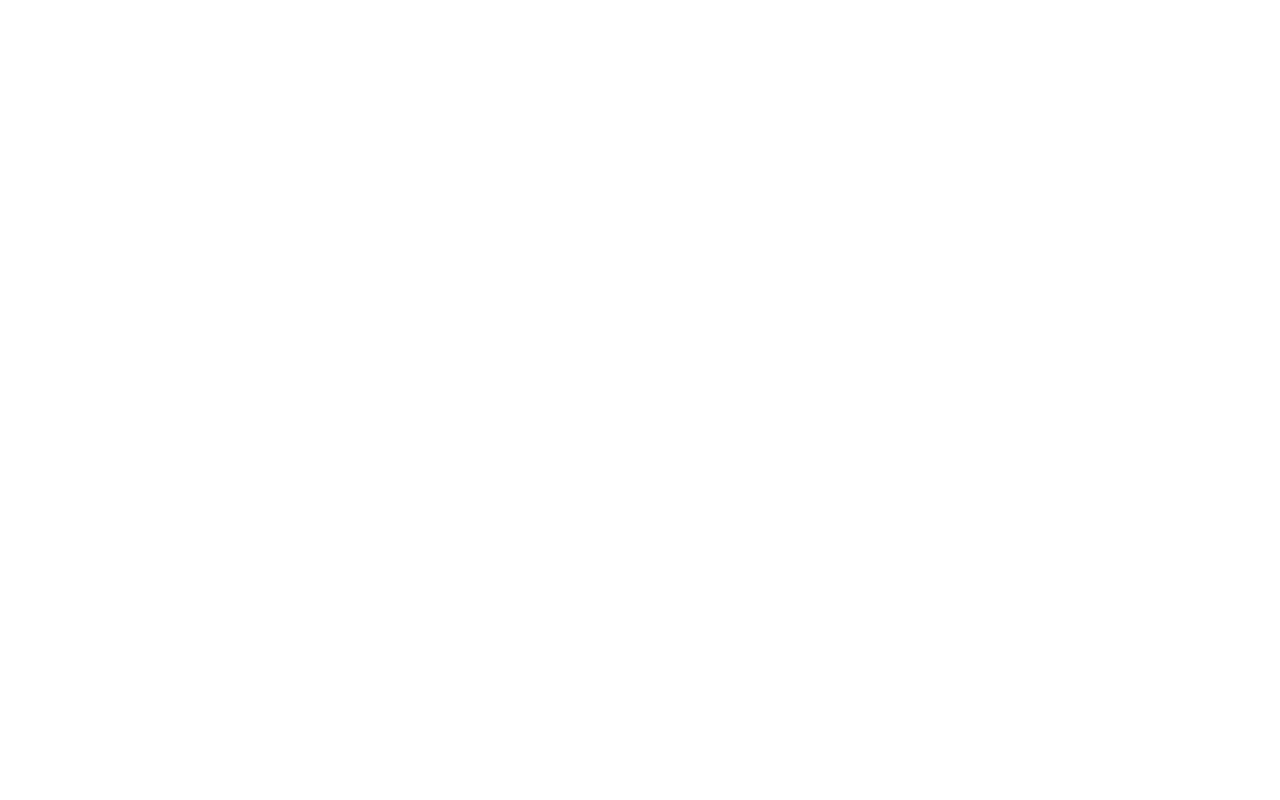
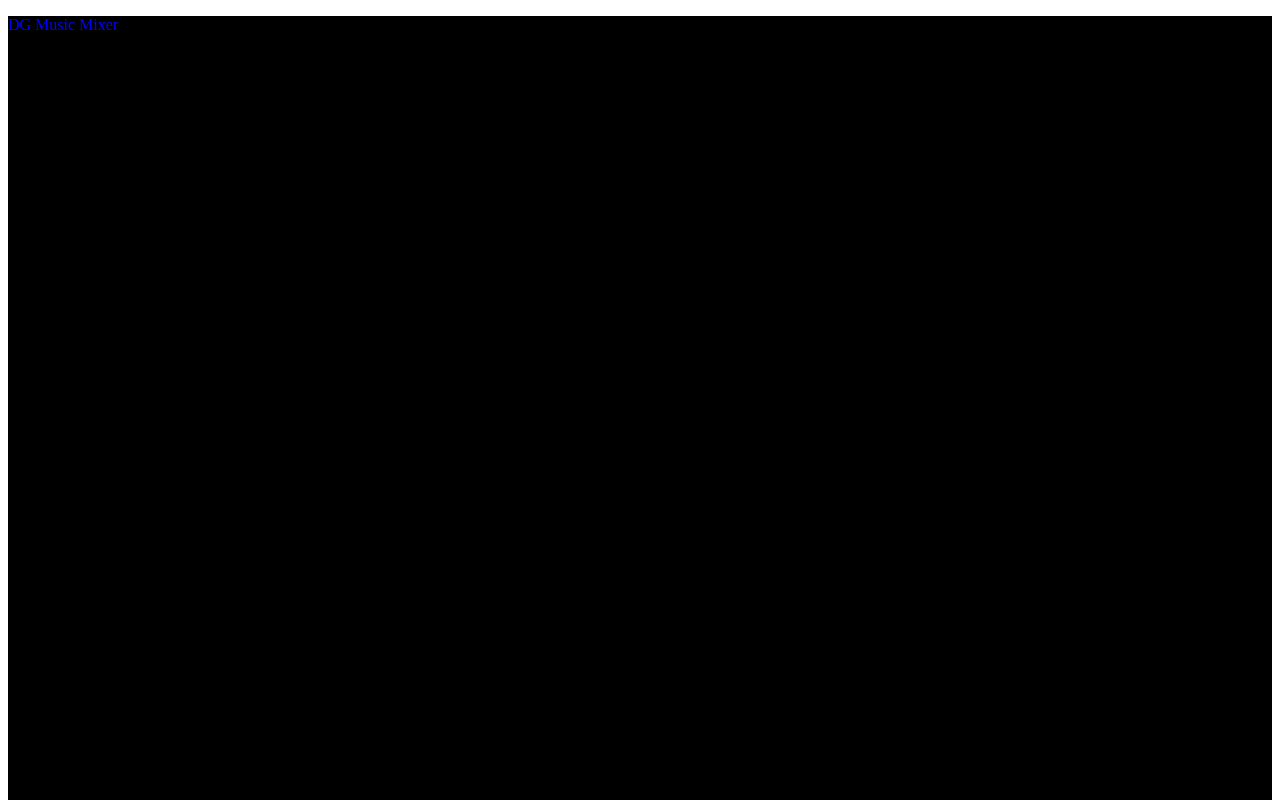
Before and after one commit to ginoghal/Ghalehpardaz_G_MusicMixer, a plain HTML site: page index.html in a window 1280 px wide. Shown: the top 800 px of the page. Drawn offline with Linux system fonts and the light colour scheme.

Commit message:
added files

```diff
--- a/css/main.css
+++ b/css/main.css
@@ -0,0 +1,6 @@
+.music_Mixer{
+  width: 100%;
+  height: 1000px;
+  background-color: black;
+  color: blue;
+}
--- a/index.html
+++ b/index.html
@@ -1,12 +1,28 @@
 <!DOCTYPE html>
 <html lang="en">
+<header>
+  <link rel="stylesheet" href="css/main.css">
 <head>
   <meta charset="UTF-8">
   <meta name="viewport" content="width=device-width, initial-scale=1.0">
+
   <meta http-equiv="X-UA-Compatible" content="ie=edge">
-  <title>Document</title>
+  <title>DG Music Mixer</title>
 </head>
+<div class="music_Mixer"> <div id="music_Mixer">
 <body>
 
+
+
+<p>DG Music Mixer</p>
+
+
+
+
+
+
 </body>
+</div></div>
+
+
 </html>
```
Also changed, not shown: 1 other file.
